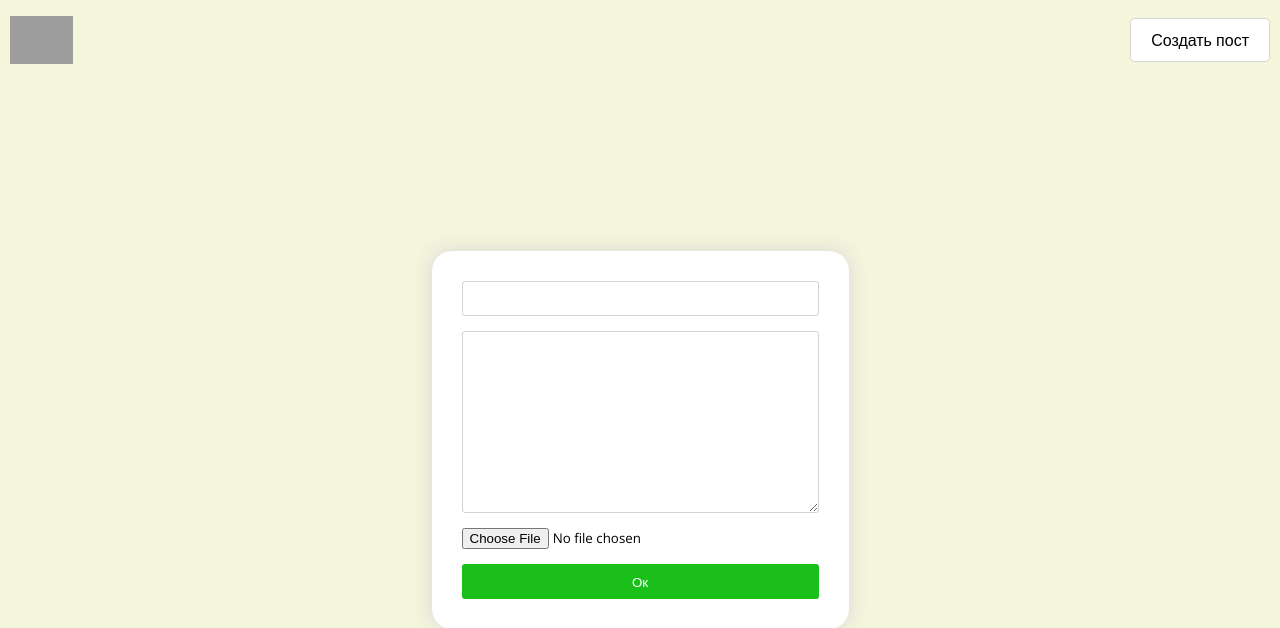
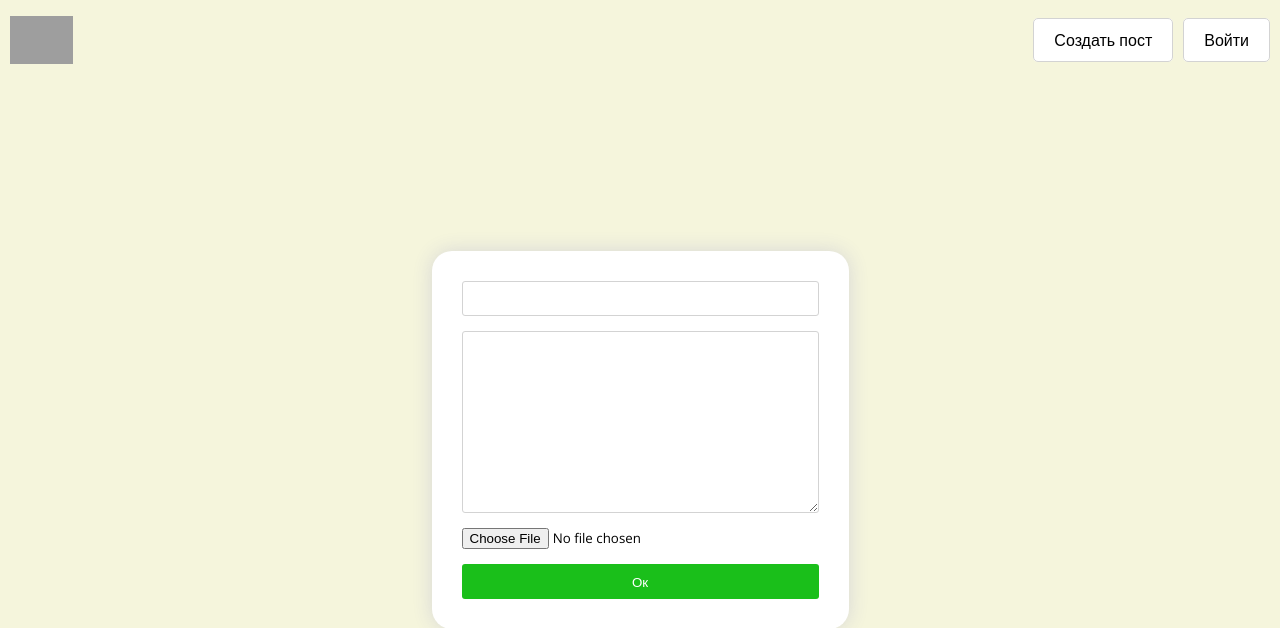
Before and after one commit to Alexander-Dantser/blog, a Django app: page /app/create_post/ in a window 1280 px wide. Shown: the top 628 px of the page. Run offline with Django 5.2, Linux system fonts and the light colour scheme; some web fonts are replaced; grey boxes are pictures that could not be loaded.

Commit message:
DZ_2024_12_18

```diff
--- a/app/templates/base_layout.html
+++ b/app/templates/base_layout.html
@@ -20,6 +20,9 @@
           <div class="navbar-item">
             <a class="button" href="{% url 'app:create_post' %}">Создать пост</a>
           </div>
+          <div class="navbar-item">
+            <a class="button" href="{% url 'users:login' %}">Войти</a>
+          </div>
         </div>
       </nav>
     </header>
```
